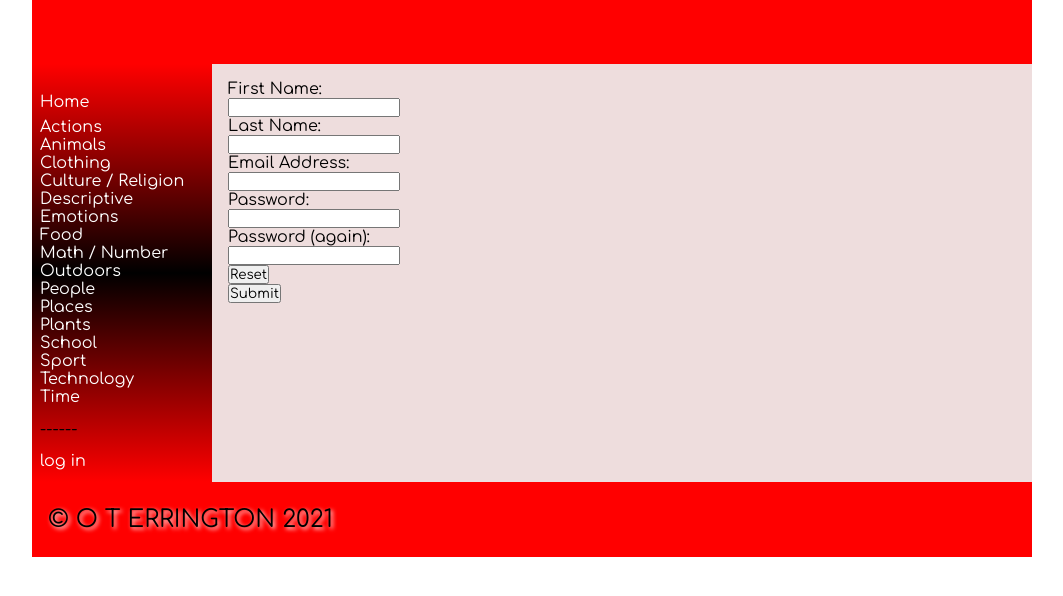
After one commit to olierrington/Maori-Dictionary, a Flask app: page /signup in a window 1280 px wide. The commit adds this page. Shown: the top 596 px of the page, without its empty margins (108-1171 px from the left). Run offline with Flask 2, Linux system fonts and the light colour scheme; data comes from the database, SQL or seed files in the repository; some web fonts are replaced.

Commit message:
Finished project

```diff
--- a/app.py
+++ b/app.py
@@ -32,8 +32,32 @@ def get_categories():
     return category_list
 
 
-@app.route('/')
+@app.route('/', methods=["GET", "POST"])
 def render_homepage():
+    if request.method == "POST" and is_logged_in():
+        category = request.form['category'].strip().title()
+
+        if len(category) > 20:
+            return redirect("/?error=Category+cannot+be+longer+than+20+characters.")
+        else:
+            # connect to the database
+            con = create_connection(DB_NAME)
+
+            query = "INSERT INTO categories (cat_id, category) " \
+                "VALUES(NULL, ?)"
+
+            cur = con.cursor()  # You need this line next
+            try:
+                cur.execute(query, (category, ))  # this line actually executes the query
+            except:
+                return redirect('/?error=Unknown+error')
+
+            con.commit()
+            con.close()
+
+
+
+
     # connect to the database
     con = create_connection(DB_NAME)
     query = "SELECT cat_id, category FROM categories ORDER BY category ASC"
@@ -43,14 +67,48 @@ def render_homepage():
     con.close()
 
     category_list = get_categories()
-    return render_template('home.html', categories=category_list)
+    return render_template('home.html', categories=category_list, logged_in=is_logged_in())
 
 
-@app.route('/category/<cat_id>')
+@app.route('/category/<cat_id>', methods=["GET", "POST"])
 def render_category(cat_id):
+    if request.method == "POST" and is_logged_in():
+        maori = request.form['maori'].strip().lower()
+        english = request.form['english'].strip().lower()
+        definition = request.form['definition'].strip()
+        word_level = request.form['word_level']
+        date_added = request.form['date_added']
+
+        if len(maori) > 20:
+            return redirect("/?error=Maori+word+cannot+be+longer+than+20+characters.")
+        elif len(english) > 20:
+            return redirect("/?error=English+word+cannot+be+longer+than+20+characters.")
+        elif len(definition) < 5:
+            return redirect("/?error=Definition+cannot+be+less+than+5+characters.")
+        elif len(date_added) > 10:
+            return redirect("/?error=Date+cannot+be+longer+than+10+characters.")
+        else:
+            # connect to the database
+            con = create_connection(DB_NAME)
+
+            query = "INSERT INTO words " \
+                    "(id, maori, english, cat_id, definition, word_level, user_id, image, date_added) " \
+                    "VALUES(NULL, ?, ?, ?, ?, ?, ?, 'noimage.png', ?)"
+
+            cur = con.cursor()  # You need this line next
+            try:
+                cur.execute(query, (maori, english, cat_id, definition, word_level, session['user_id'], date_added))  # this line actually executes the query
+            except:
+                return redirect('/?error=Unknown+error')
+
+            con.commit()
+            con.close()
+
+
+
     # connect to the database
     con = create_connection(DB_NAME)
-    query = "SELECT id, maori, english, cat_id, definition, word_level, user_added, image, date_added" \
+    query = "SELECT id, maori, english, cat_id, definition, word_level, user_id, image, date_added" \
             " FROM words WHERE cat_id=? ORDER BY maori ASC"
     cur = con.cursor()  # You need this line next
     cur.execute(query, (cat_id, ))  # this line actually executes the query
@@ -73,14 +131,15 @@ def render_category(cat_id):
 
     con.close()
 
-    return render_template('category.html', words=word_list, categories=category_list, cat_name_list=cat_name_list)
+    return render_template('category.html', words=word_list, categories=category_list,
+                           cat_name_list=cat_name_list, logged_in=is_logged_in())
 
 
 @app.route('/word/<id>')
 def render_word(id):
     # connect to the database
     con = create_connection(DB_NAME)
-    query = "SELECT id, maori, english, cat_id, definition, word_level, user_added, image, date_added" \
+    query = "SELECT id, maori, english, cat_id, definition, word_level, user_id, image, date_added" \
             " FROM words WHERE id=? ORDER BY maori ASC"
     cur = con.cursor()  # You need this line next
     cur.execute(query, (id, ))  # this line actually executes the query
@@ -100,9 +159,134 @@ def render_word(id):
     cur.execute(query, (word_list[0][3], ))  # this line actually executes the query
     cat_name_list = cur.fetchall()  # puts the results into a list usable in python
 
+    query = "SELECT user_id, fname, lname " \
+            "FROM users WHERE user_id=?"
+    cur = con.cursor()  # You need this line next
+    cur.execute(query, (word_list[0][6], ))  # this line actually executes the query
+    user_name_list = cur.fetchall()  # puts the results into a list usable in python
+
     con.close()
 
-    return render_template('word.html', words=word_list, categories=category_list, cat_name_list=cat_name_list)
+    return render_template('word.html', words=word_list, categories=category_list,
+                           cat_name_list=cat_name_list, logged_in=is_logged_in(),
+                           user_name_list=user_name_list)
+
+
+@app.route('/login', methods=["GET", "POST"])
+def render_login_page():
+    if is_logged_in():
+        return redirect('/')
+    print(request.form)
+    if request.method == "POST":
+        email = request.form['email'].strip().lower()
+        password = request.form['password'].strip()
+
+        query = """SELECT user_id, fname, lname, password FROM users WHERE email = ?"""
+        con = create_connection(DB_NAME)
+        cur = con.cursor()
+        cur.execute(query, (email,))
+        user_data = cur.fetchall()
+        con.close()
+        # if given the email is not in the database this will raise an error
+        # would be better to find out how to see if the query return an empty resultset
+        try:
+            user_id = user_data[0][0]
+            fname = user_data[0][1]
+            lname = user_data[0][2]
+            db_password = user_data[0][3]
+        except IndexError:
+            return redirect("/login?error=Email+invalid+or+password+incorrect")
+
+        # check if the password is incorrect for that email address
+
+        if not bcrypt.check_password_hash(db_password, password):
+            return redirect(request.referrer + "?error=Email+invalid+or+password+incorrect")
+
+        session['email'] = email
+        session['user_id'] = user_id
+        session['fname'] = fname
+        session['lname'] = lname
+        print('is logged in')
+        print(session)
+        return redirect('/')
+
+    # connect to the database
+    con = create_connection(DB_NAME)
+    query = "SELECT cat_id, category FROM categories ORDER BY category ASC"
+    cur = con.cursor()  # You need this line next
+    cur.execute(query)  # this line actually executes the query
+    category_list = cur.fetchall()  # puts the results into a list usable in python
+    con.close()
+
+    category_list = get_categories()
+
+    return render_template('login.html', logged_in=is_logged_in(), categories=category_list)
+
+
+@app.route('/signup', methods=['GET', 'POST'])
+def render_signup_page():
+    if is_logged_in():
+        return redirect('/')
+
+    if request.method == 'POST':
+        print(request.form)
+        fname = request.form.get('fname').strip().title()
+        lname = request.form.get('lname').strip().title()
+        email = request.form.get('email').strip().lower()
+        password = request.form.get('password')
+        password2 = request.form.get('password2')
+
+        if password != password2:
+            return redirect('/signup?error=Passwords+dont+match')
+
+        if len(password) < 8:
+            return redirect('/signup?error=Password+must+be+8+characters+or+more')
+
+        hashed_password = bcrypt.generate_password_hash(password)
+
+        con = create_connection(DB_NAME)
+
+        query = "INSERT INTO users (user_id, fname, lname, email, password) " \
+                "VALUES(NULL,?,?,?,?)"
+
+        cur = con.cursor()  # You need this line next
+        try:
+            cur.execute(query, (fname, lname, email, hashed_password))  # this line actually executes the query
+        except sqlite3.IntegrityError:
+            return redirect('/signup?error=Email+is+already+used')
+
+        con.commit()
+        con.close()
+        return redirect('/login')
+
+    # connect to the database
+    con = create_connection(DB_NAME)
+    query = "SELECT cat_id, category FROM categories ORDER BY category ASC"
+    cur = con.cursor()  # You need this line next
+    cur.execute(query)  # this line actually executes the query
+    category_list = cur.fetchall()  # puts the results into a list usable in python
+    con.close()
+
+    category_list = get_categories()
+
+    return render_template('signup.html', logged_in=is_logged_in(), categories=category_list)
+
+
+@app.route('/logout')
+def logout():
+    print(list(session.keys()))
+    [session.pop(key) for key in list(session.keys())]
+    print(list(session.keys()))
+    return redirect('/?message=See+you+next+time!')
+
+
+def is_logged_in():
+    if session.get("email") is None:
+        print("not logged in")
+        return False
+    else:
+        print("logged in")
+        return True
 
 
 if __name__ == '__main__':
--- a/templates/base.html
+++ b/templates/base.html
@@ -34,6 +34,16 @@
                         </a>
                     {% endfor %}
                 </li>
+                <li>
+                    <p>------</p>
+                </li>
+                <li>
+                    {% if logged_in %}
+                        <a href="/logout">log out</a>
+                    {%  else %}
+                        <a href="/login">log in</a>
+                    {%  endif %}
+                </li>
 			</ul>
 		</nav>
 
--- /dev/null
+++ b/templates/signup.html
@@ -0,0 +1,44 @@
+{% extends "base.html" %}
+
+{% block title %}signup{% endblock %}
+
+{% block pageheading %}Sign Up{% endblock %}
+
+{% block main %}
+    <form class="myForm" method="post">
+        <div class="form-group">
+            <div class="form-label"><label for="firstname">First Name:</label></div>
+            <div class="form-element"><input type="text" name="fname" id="fname" required></div>
+        </div>
+
+        <div class="form-group">
+            <div class="form-label"><label for="lastname">Last Name:</label></div>
+            <div class="form-element"><input type="text" name="lname" id="lname" required></div>
+        </div>
+
+        <div class="form-group">
+            <div class="form-label"><label for="email">Email Address:</label></div>
+            <div class="form-element"><input type="email" name="email" id="email" required></div>
+        </div>
+
+        <div class="form-group">
+            <div class="form-label"><label for="password">Password:</label></div>
+            <div class="form-element"><input type="password" name="password" id="password" required></div>
+        </div>
+
+        <div class="form-group">
+            <div class="form-label"><label for="password2">Password (again):</label></div>
+            <div class="form-element"><input type="password" name="password2" id="password2" required></div>
+        </div>
+
+        <div class="form-group">
+            <div></div>
+            <div class="form-element"><input type="reset"></div>
+        </div>
+
+        <div class="form-group">
+            <div></div>
+            <div class="form-element"><input type="submit"></div>
+        </div>
+    </form>
+{% endblock %}
--- a/templates/word.html
+++ b/templates/word.html
@@ -7,7 +7,7 @@
 {% block main %}
 
 
-        <h1>{{ words[0][1] }}({{ words[0][2] }})</h1>
+        <h1>{{ words[0][1] }} ({{ words[0][2] }})</h1>
 
 
     <table>
@@ -24,7 +24,7 @@
                 <th>Word Level</th><td><p>{{ word[5] }}</p></td>
             </tr>
             <tr>
-                <th>User Added</th><td><p>{{ word[6] }}</p></td>
+                <th>User Added</th><td><p>{{ user_name_list[0][1] }} {{ user_name_list[0][2] }}</p></td>
             </tr>
             <tr>
                 <th>Image</th><td><img alt="word_image" src="/static/images/{{ word[7] }}"></td>
```
Also changed, not shown: templates/category.html (+40 -0 lines), templates/home.html (+20 -0 lines), templates/login.html (added, +26 -0 lines), Dictionary.db, 1 other file.
